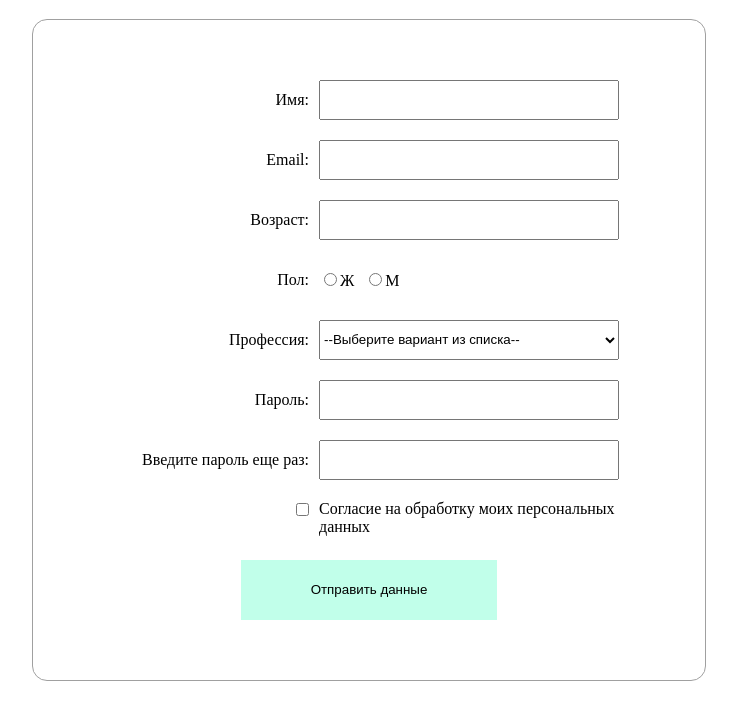
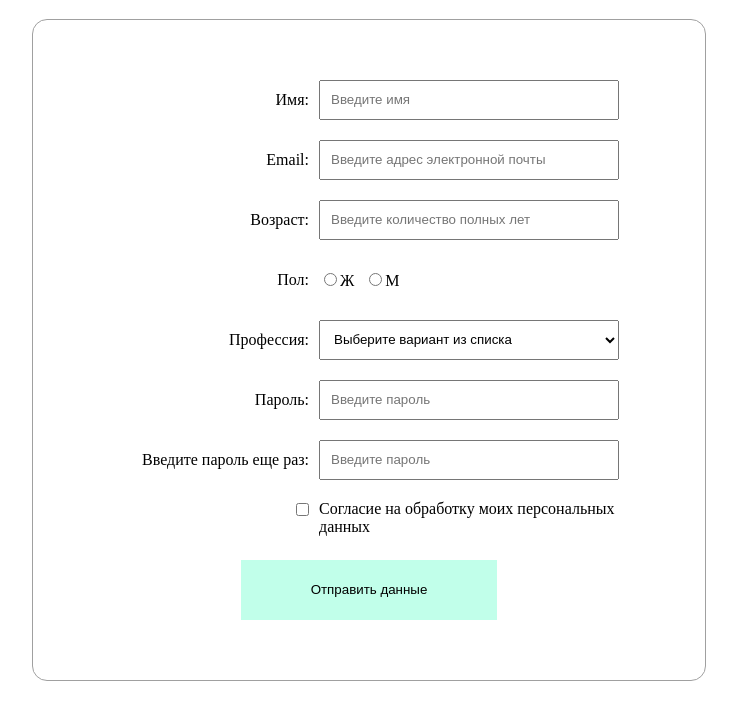
Before and after one commit to Lanasites/Form-validation, a plain HTML site: page Task2/index.html in a window 1280 px wide. Shown: the part 61-780 px from the top of the page, without its empty margins (271-1008 px from the left). Drawn offline with Linux system fonts and the light colour scheme.

Commit message:
Стили для второго задания

```diff
--- a/Task2/index.html
+++ b/Task2/index.html
@@ -13,15 +13,18 @@
     <form action="" novalidate class="form">
         <div class="form__input">
             <label for="name" class="form__input__label">Имя: </label>
-            <input type="text" name="name" id="name" class="form__input__input" required />
+            <input type="text" name="name" id="name" class="form__input__input" required minlength="2" maxlength="20"
+                placeholder="Введите имя" />
         </div>
         <div class="form__input">
             <label for="email" class="form__input__label">Email: </label>
-            <input type="text" name="email" id="email" class="form__input__input" required />
+            <input type="text" name="email" id="email" class="form__input__input" required
+                placeholder='Введите адрес электронной почты' />
         </div>
         <div class="form__input">
             <label for="age" class="form__input__label">Возраст: </label>
-            <input type="text" name="age" id="age" class="form__input__input" required />
+            <input type="text" name="age" id="age" class="form__input__input" required
+                placeholder='Введите количество полных лет' />
         </div>
         <div class="form__input">
             <legend class="form__input__label">Пол:</legend>
@@ -36,23 +39,26 @@
         </div>
         <div class="form__input">
             <label for="profession" class="form__input__label">Профессия: </label>
-            <select name="pets" id="profession" required>
-                <option value="">--Выберите вариант из списка--</option>
-                <option value="dog">Dog</option>
-                <option value="cat">Cat</option>
-                <option value="hamster">Hamster</option>
-                <option value="parrot">Parrot</option>
-                <option value="spider">Spider</option>
-                <option value="goldfish">Goldfish</option>
+            <select name="pets" id="profession" required class="form__input__input">
+                <option value="">Выберите вариант из списка</option>
+                <option value="doctor">Врач</option>
+                <option value="programer">Программист</option>
+                <option value="teacher">Учитель</option>
+                <option value="disiner">Дизайнер</option>
+                <option value="ingener">Инженер</option>
+                <option value="salesman">Продавец</option>
+                <option value="other">Другое</option>
             </select>
         </div>
         <div class="form__input">
             <label for="parol1" class="form__input__label">Пароль: </label>
-            <input type="text" name="parol1" id="parol1" class="form__input__input" required />
+            <input type="text" name="parol1" id="parol1" class="form__input__input" required
+                placeholder="Введите пароль" minlength="8" pattern="" />
         </div>
         <div class="form__input">
             <label for="parol2" class="form__input__label">Введите пароль еще раз: </label>
-            <input type="text" name="parol2" id="parol2" class="form__input__input" required />
+            <input type="text" name="parol2" id="parol2" class="form__input__input" required
+                placeholder="Введите пароль" minlength="8" pattern="" />
         </div>
         <div class="form__input">
             <input type="checkbox" id="agreement" name="agreement" required class="form__input__checkbox" />
```
